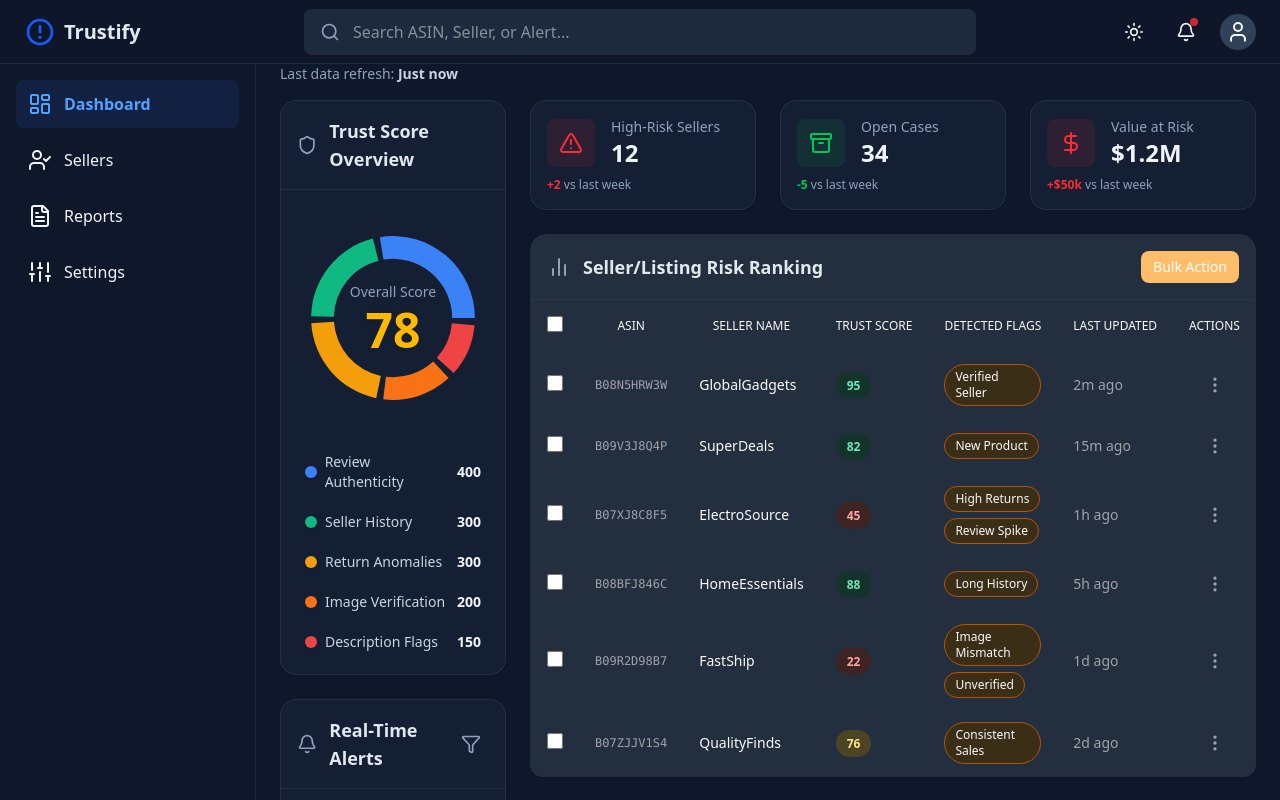
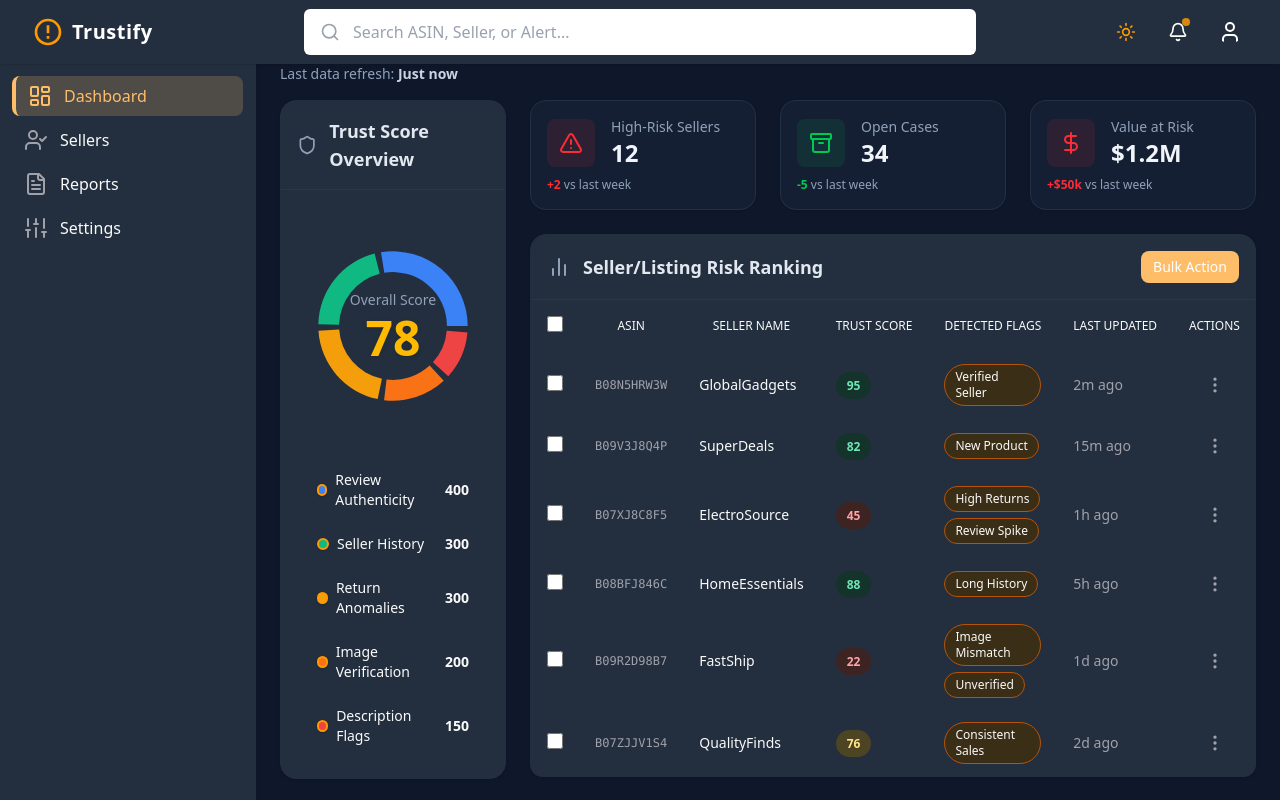
Before and after one commit to Shauryacious/beacon-frontend, a React (Vite) app: page / in a window 1280 px wide. Shown: the top 800 px of the page. Built offline with nearby package versions, Linux system fonts and the light colour scheme.

Commit message:
Updated Navbar

```diff
--- a/src/components/Header.jsx
+++ b/src/components/Header.jsx
@@ -7,31 +7,27 @@ const Header = ({ theme, setTheme }) => {
 
   return (
     <header
-      className={`fixed top-0 left-0 right-0 h-16 bg-white/80 dark:bg-slate-900/80 backdrop-blur-sm border-b border-slate-200 dark:border-slate-800 z-40 flex items-center px-4 sm:px-6 transition-all duration-500 ${
+      className={`fixed top-0 left-0 right-0 h-16 bg-[color:var(--color-header)] text-white z-40 flex items-center px-4 sm:px-8 border-b border-[color:var(--color-border)] shadow transition-all duration-500 ${
         scrollDirection === "down" ? "-translate-y-16" : "translate-y-0"
       }`}
       style={{ willChange: "transform" }}
     >
       <div className="flex items-center min-w-[160px]">
-        <svg
-          className="w-8 h-8 text-blue-600"
-          viewBox="0 0 24 24"
-          fill="currentColor"
-        >
+        <svg className="w-8 h-8" viewBox="0 0 24 24" fill="#FF9900">
           <path d="M12 2C6.48 2 2 6.48 2 12s4.48 10 10 10 10-4.48 10-10S17.52 2 12 2zm0 18c-4.41 0-8-3.59-8-8s3.59-8 8-8 8 3.59 8 8-3.59 8-8 8zm-1-13h2v6h-2zm0 8h2v2h-2z" />
         </svg>
-        <span className="ml-2 font-bold text-xl text-slate-800 dark:text-slate-200">
+        <span className="ml-2 font-bold text-xl text-white tracking-wide">
           Trustify
         </span>
       </div>
 
       <div className="flex-1 flex justify-center mx-4">
         <div className="relative w-full max-w-2xl">
-          <Search className="absolute left-4 top-1/2 -translate-y-1/2 w-5 h-5 text-slate-400" />
+          <Search className="absolute left-4 top-1/2 -translate-y-1/2 w-5 h-5 text-gray-400" />
           <input
             type="text"
             placeholder="Search ASIN, Seller, or Alert..."
-            className="w-full pl-12 pr-4 py-2.5 rounded-lg bg-slate-100 dark:bg-slate-800 border border-transparent focus:bg-white dark:focus:bg-slate-900 focus:border-blue-500 focus:ring-blue-500 transition-all"
+            className="w-full pl-12 pr-4 py-2.5 rounded-md bg-white text-black border border-transparent focus:border-[#FF9900] focus:ring-2 focus:ring-[#FF9900] transition-all placeholder-gray-400"
           />
         </div>
       </div>
@@ -39,19 +35,19 @@ const Header = ({ theme, setTheme }) => {
       <div className="flex items-center gap-4 min-w-[160px] justify-end">
         <button
           onClick={() => setTheme(theme === "dark" ? "light" : "dark")}
-          className="p-2 rounded-full hover:bg-slate-200 dark:hover:bg-slate-700 transition-colors"
+          className="p-2 rounded-full hover:bg-[#232F3E] transition-colors"
         >
           {theme === "dark" ? (
-            <Sun className="w-5 h-5" />
+            <Sun className="w-5 h-5 text-[#FF9900]" />
           ) : (
-            <Moon className="w-5 h-5" />
+            <Moon className="w-5 h-5 text-[#FF9900]" />
           )}
         </button>
-        <button className="p-2 rounded-full hover:bg-slate-200 dark:hover:bg-slate-700 transition-colors relative">
+        <button className="p-2 rounded-full hover:bg-[#232F3E] transition-colors relative">
           <Bell className="w-5 h-5" />
-          <span className="absolute top-1 right-1.5 block w-2 h-2 bg-red-500 rounded-full animate-pulse"></span>
+          <span className="absolute top-1 right-1.5 block w-2 h-2 bg-[#FF9900] rounded-full animate-pulse"></span>
         </button>
-        <User className="w-9 h-9 p-1.5 bg-slate-200 dark:bg-slate-700 rounded-full" />
+        <User className="w-9 h-9 p-1.5 bg-[#232F3E] rounded-full" />
       </div>
     </header>
   );
--- a/src/components/Sidebar.jsx
+++ b/src/components/Sidebar.jsx
@@ -17,24 +17,32 @@ const Sidebar = ({ isSidebarOpen, setIsSidebarOpen }) => {
       <aside
         onMouseEnter={() => setIsSidebarOpen(true)}
         onMouseLeave={() => setIsSidebarOpen(false)}
-        className={`fixed left-0 z-30 top-16 h-[calc(100vh-4rem)] bg-white dark:bg-slate-900 border-r border-slate-200/80 dark:border-slate-800 transition-all duration-500 ${
+        className={`fixed left-0 z-30 top-16 h-[calc(100vh-4rem)] bg-[color:var(--color-card)] border-r border-[color:var(--color-border)] shadow transition-all duration-500 ${
           isSidebarOpen ? "w-64" : "w-20"
         } ${scrollDirection === "down" ? "-translate-y-16" : "translate-y-0"}`}
         style={{ willChange: "transform" }}
       >
-        <nav className="p-4">
-          <ul className="space-y-2">
+        <nav className="p-3">
+          <ul className="space-y-1">
             {navItems.map((item) => (
               <li key={item.label}>
                 <a
                   href="#"
-                  className={`flex items-center gap-3 p-3 rounded-lg transition-colors ${
-                    item.active
-                      ? "bg-blue-500/10 text-blue-600 dark:text-blue-400 font-semibold"
-                      : "hover:bg-slate-100 dark:hover:bg-slate-800"
-                  }`}
+                  className={`flex items-center gap-3 px-3 py-2 rounded-lg font-medium transition-all group
+                    ${
+                      item.active
+                        ? "bg-[color:var(--color-accent)]/20 text-[color:var(--color-primary)] border-l-4 border-[color:var(--color-accent)]"
+                        : "hover:bg-[color:var(--color-accent)]/10 text-[color:var(--color-text)]"
+                    }
+                  `}
                 >
-                  <item.icon className="w-6 h-6 flex-shrink-0" />
+                  <item.icon
+                    className={`w-6 h-6 flex-shrink-0 ${
+                      item.active
+                        ? "text-[color:var(--color-accent)]"
+                        : "text-[color:var(--color-muted)] group-hover:text-[color:var(--color-accent)]"
+                    }`}
+                  />
                   <span
                     className={`transition-opacity duration-200 ${
                       isSidebarOpen ? "opacity-100" : "opacity-0"
--- a/src/components/TrustScoreOverview.jsx
+++ b/src/components/TrustScoreOverview.jsx
@@ -1,4 +1,3 @@
-// TrustScoreOverview.jsx
 import React from "react";
 import Card from "./Card";
 import CardHeader from "./CardHeader";
@@ -6,33 +5,35 @@ import TrustScoreDonut from "./TrustScoreDonut";
 import { Shield } from "lucide-react";
 import { initialTrustScoreData } from "../data/mockData";
 
+// Amazon brand orange for accents
+const AMAZON_ORANGE = "#FF9900";
+
 const TrustScoreOverview = () => (
-  <Card className="flex flex-col border border-slate-100 hover:border-slate-200 transition-colors">
+  <Card className="flex flex-col border border-app bg-app-card rounded-2xl shadow-sm hover:shadow-lg transition-shadow duration-300">
     <CardHeader
       title="Trust Score Overview"
       icon={Shield}
-      className="bg-slate-50/50 dark:bg-slate-800/30"
+      className="bg-app-table-header border-b border-app rounded-t-2xl"
     />
-    <div className="p-4 flex-grow">
+    <div className="p-6 flex-grow">
       <TrustScoreDonut data={initialTrustScoreData} />
-      <div className="mt-4 space-y-2 text-sm">
+      <div className="mt-6 space-y-2 text-sm">
         {initialTrustScoreData.breakdown.map((item) => (
           <div
             key={item.name}
-            className="flex items-center justify-between gap-2 px-2 py-1.5 rounded-lg hover:bg-slate-50/50 dark:hover:bg-slate-800/20 transition-colors"
+            className="flex items-center justify-between gap-2 px-3 py-2 rounded-lg hover:bg-[color:var(--color-bg)] transition-colors"
           >
             <div className="flex items-center gap-2">
               <div
-                className="w-3 h-3 rounded-full shadow-sm"
-                style={{ backgroundColor: item.color }}
+                className="w-3 h-3 rounded-full shadow"
+                style={{
+                  backgroundColor: item.color,
+                  border: `2px solid ${AMAZON_ORANGE}`,
+                }}
               ></div>
-              <span className="text-slate-700 dark:text-slate-300 font-medium">
-                {item.name}
-              </span>
+              <span className="text-app font-medium">{item.name}</span>
             </div>
-            <span className="font-semibold text-slate-900 dark:text-slate-100">
-              {item.value}
-            </span>
+            <span className="font-bold text-app">{item.value}</span>
           </div>
         ))}
       </div>
```
